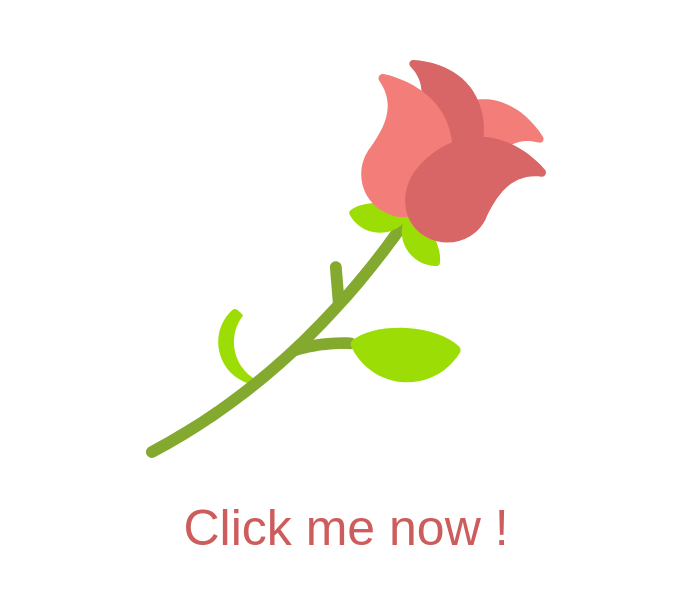
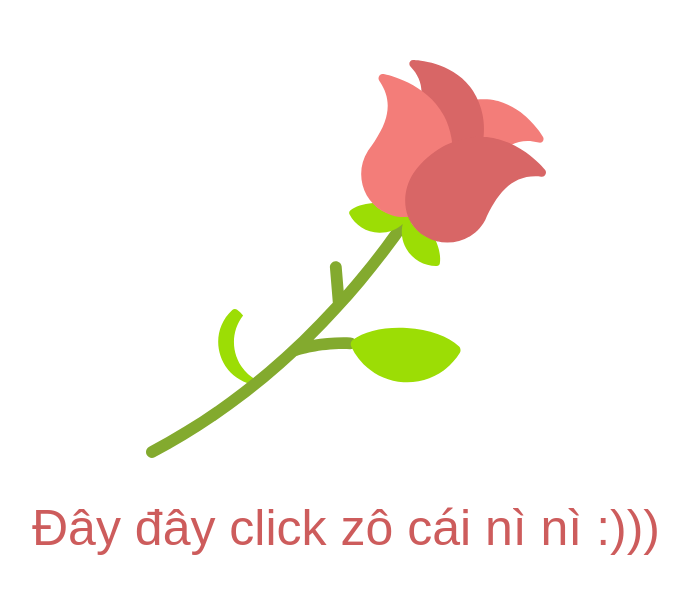
Before and after one commit to tuantran255/abscs, a plain HTML site: page index.html in a window 1280 px wide. Shown: the part 141-734 px from the top of the page, without its empty margins (294-982 px from the left). Drawn offline with nearby package versions, Linux system fonts and the light colour scheme.

Commit message:
Update index.html

```diff
--- a/index.html
+++ b/index.html
@@ -749,7 +749,7 @@
         <p id="text-click" style=" display: none;   font-family: fantasy;
         color: indianred;
         font-size: 50px;
-        top: 80%;">Click me now !</p>
+        top: 80%;">Đây đây click zô cái nì nì :)))</p>
     </div>
 
 
```
